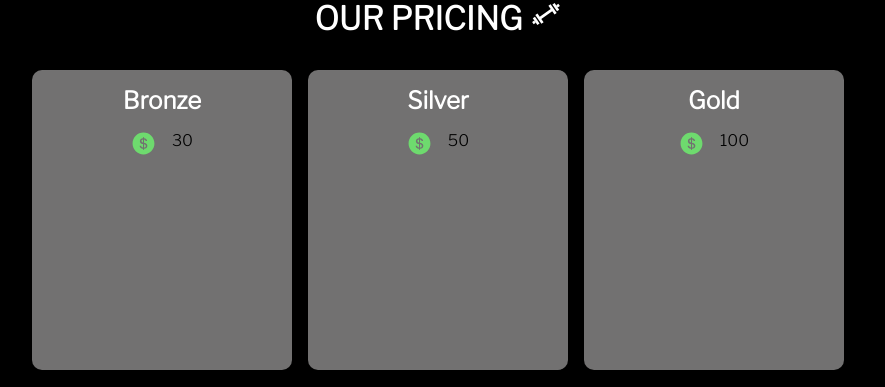
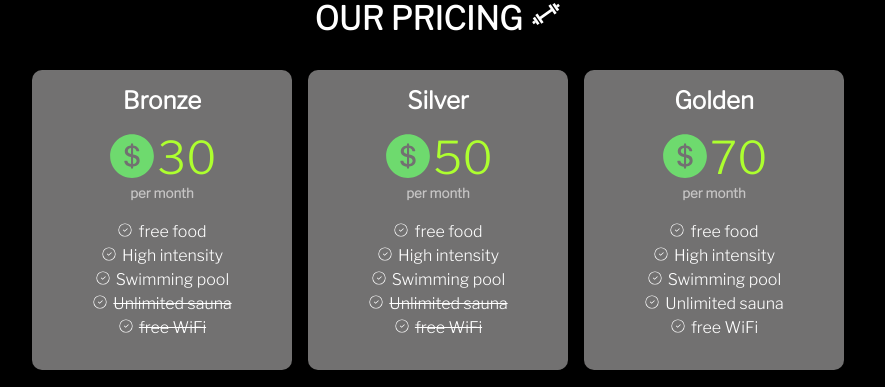
Before and after one commit to Swapnilrupakhetee/gym-website, a React (Create React App) app: page / in a window 1280 px wide. Shown: the part 1558-1945 px from the top of the page, without its empty margins (202-1087 px from the left). Built offline with nearby package versions, Linux system fonts and the light colour scheme.

Commit message:
pricing almost

```diff
--- a/src/components/Price.css
+++ b/src/components/Price.css
@@ -31,9 +31,10 @@
 .pricing-container{
     display: flex;
     justify-content: center;
-    gap: 1rem;
+
 }
 .price-tier{
+    text-align: center;
     color: white;
     padding: 1rem;
     font-weight: 700;
@@ -41,9 +42,38 @@
 }
 .dollar{
     fill: rgb(110, 218, 110);
-    font-size: 25px;
+    font-size: 50px;
 
 }
-.dollar p{
-    font-size: 40px;
+.pricing-container p{
+    font-size: 45px;
+    color: greenyellow;
 }
+.price-options h5{
+    margin: 0 auto;
+    text-align: center;
+    width: 100%;
+    color: rgba(207, 206, 206, 0.897);
+    padding-bottom: 1rem;
+}
+.stuff{
+    display: flex;
+    gap: 5px;
+    justify-content: center;
+    padding-top: 5px;
+    text-align: center;
+    color: white;
+    text-align:justify;
+
+}
+.stuffs{
+    display: flex;
+    gap: 5px;
+    padding-top: 5px;
+    justify-content: center;
+    text-align: center;
+    color: white;
+    text-decoration: line-through;
+
+
+}
--- a/src/components/Price.jsx
+++ b/src/components/Price.jsx
@@ -2,6 +2,7 @@ import React from 'react'
 import '../components/Price.css'
 import { CgGym } from "react-icons/cg";
 import { AiFillDollarCircle } from "react-icons/ai";
+import { CiCircleCheck } from "react-icons/ci";
 
 function Price() {
   return (
@@ -12,16 +13,34 @@ function Price() {
         <div className='price-options'>
             <h2 className='price-tier'>Bronze</h2>
             <div className='pricing-container'><AiFillDollarCircle className='dollar'/><p>30</p></div>
+            <h5>per month</h5>
+            <div className='stuff'><CiCircleCheck />free food</div>
+            <div className='stuff'><CiCircleCheck />High intensity</div>
+            <div className='stuff'><CiCircleCheck />Swimming pool</div>
+            <div className='stuffs'><CiCircleCheck />Unlimited sauna</div>
+            <div className='stuffs'><CiCircleCheck />free WiFi</div>
 
         </div>
         <div className='price-options'>
             <h2 className='price-tier'>Silver</h2>
             <div className='pricing-container'><AiFillDollarCircle className='dollar'/><p>50</p></div>
+            <h5>per month</h5>
+            <div className='stuff'><CiCircleCheck />free food</div>
+            <div className='stuff'><CiCircleCheck />High intensity</div>
+            <div className='stuff'><CiCircleCheck />Swimming pool</div>
+            <div className='stuffs'><CiCircleCheck />Unlimited sauna</div>
+            <div className='stuffs'><CiCircleCheck />free WiFi</div>
 
         </div>
         <div className='price-options'>
-            <h2 className='price-tier'>Gold</h2>
-            <div className='pricing-container'><AiFillDollarCircle className='dollar'/><p>100</p></div>
+            <h2 className='price-tier'>Golden</h2>
+            <div className='pricing-container'><AiFillDollarCircle className='dollar'/><p>70</p></div>
+            <h5>per month</h5>
+            <div className='stuff'><CiCircleCheck />free food</div>
+            <div className='stuff'><CiCircleCheck />High intensity</div>
+            <div className='stuff'><CiCircleCheck />Swimming pool</div>
+            <div className='stuff'><CiCircleCheck />Unlimited sauna</div>
+            <div className='stuff'><CiCircleCheck />free WiFi</div>
 
         </div>
     </div>
```
